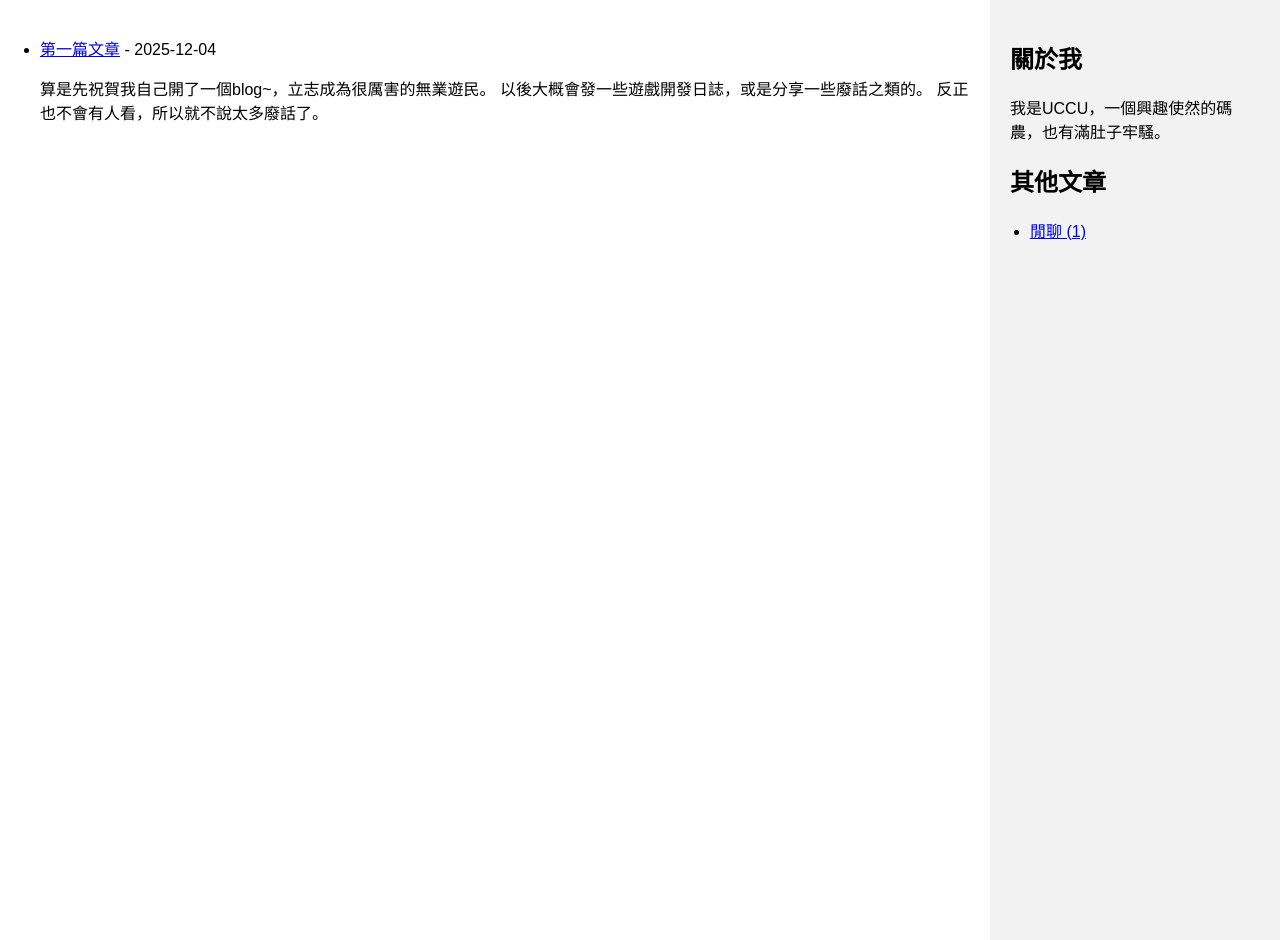
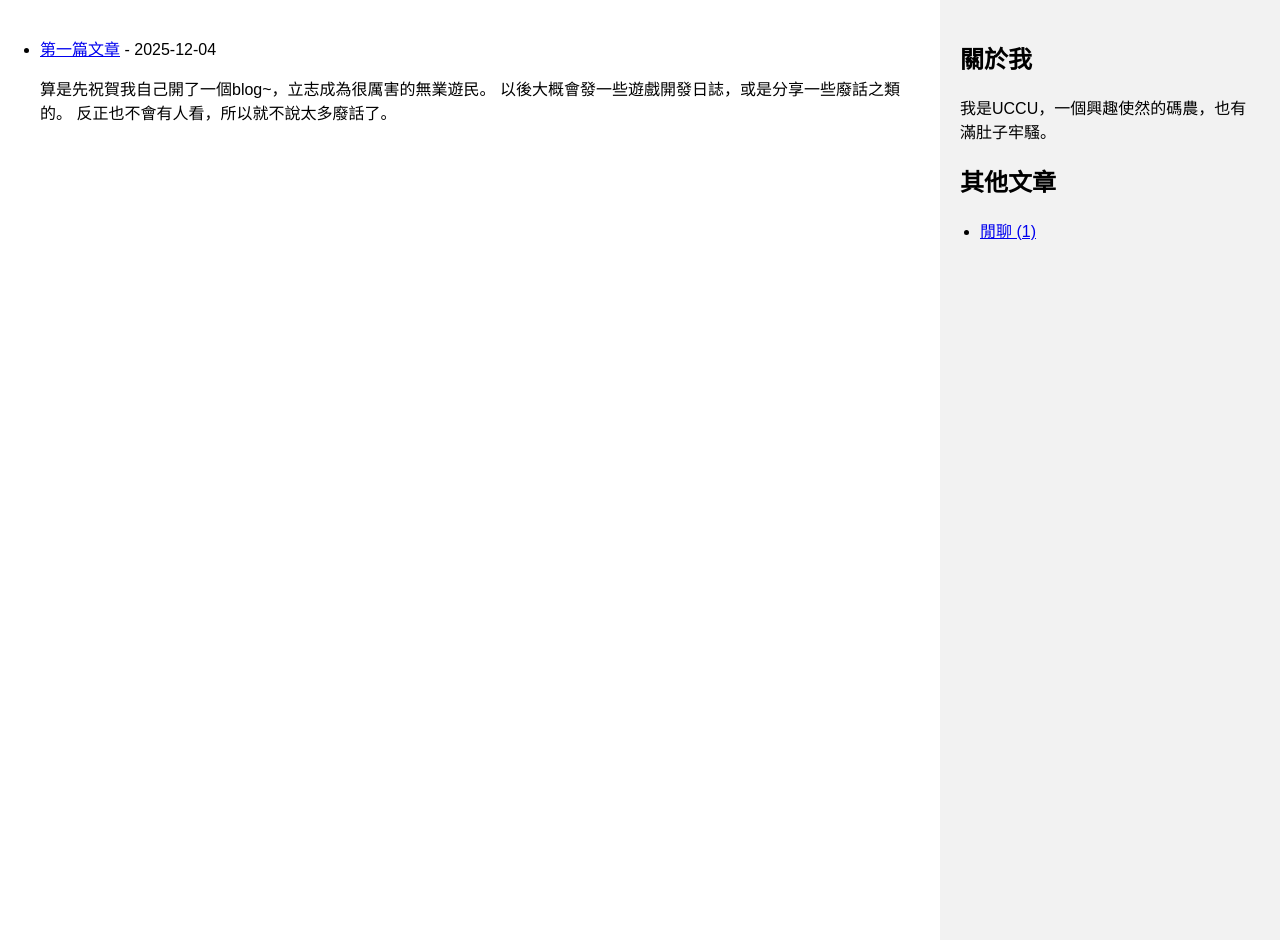
Before and after one commit to urgangur/urgangur.github.io, a Jekyll site: the page built from index.html, in a window 1280 px wide. Built offline with Jekyll 4.4.1, drawn with Linux system fonts in a browser that asks for light colours.

Commit message:
sidebar fix

```diff
--- a/_layouts/post.html
+++ b/_layouts/post.html
@@ -3,9 +3,5 @@ layout: default
 ---
 
 <div class="post">
-  <h1>{{ page.title }}</h1>
-  <p>{{ page.date | date: "%Y-%m-%d" }}</p>
-  <div>
   {{ content }}
-  </div>
 </div>
--- a/assets/style.css
+++ b/assets/style.css
@@ -6,17 +6,20 @@ body {
 
 .container {
   display: flex;
+  flex-direction: row;
 }
 
 .sidebar {
-  width: 250px;
+  flex: 1;
+  order: 2;
   padding: 20px;
   background: #f2f2f2;
   min-height: 100vh;
 }
 
 .content {
-  flex: 1;
+  flex: 3;
+  order: 1;
   padding: 20px;
 }
 
```
